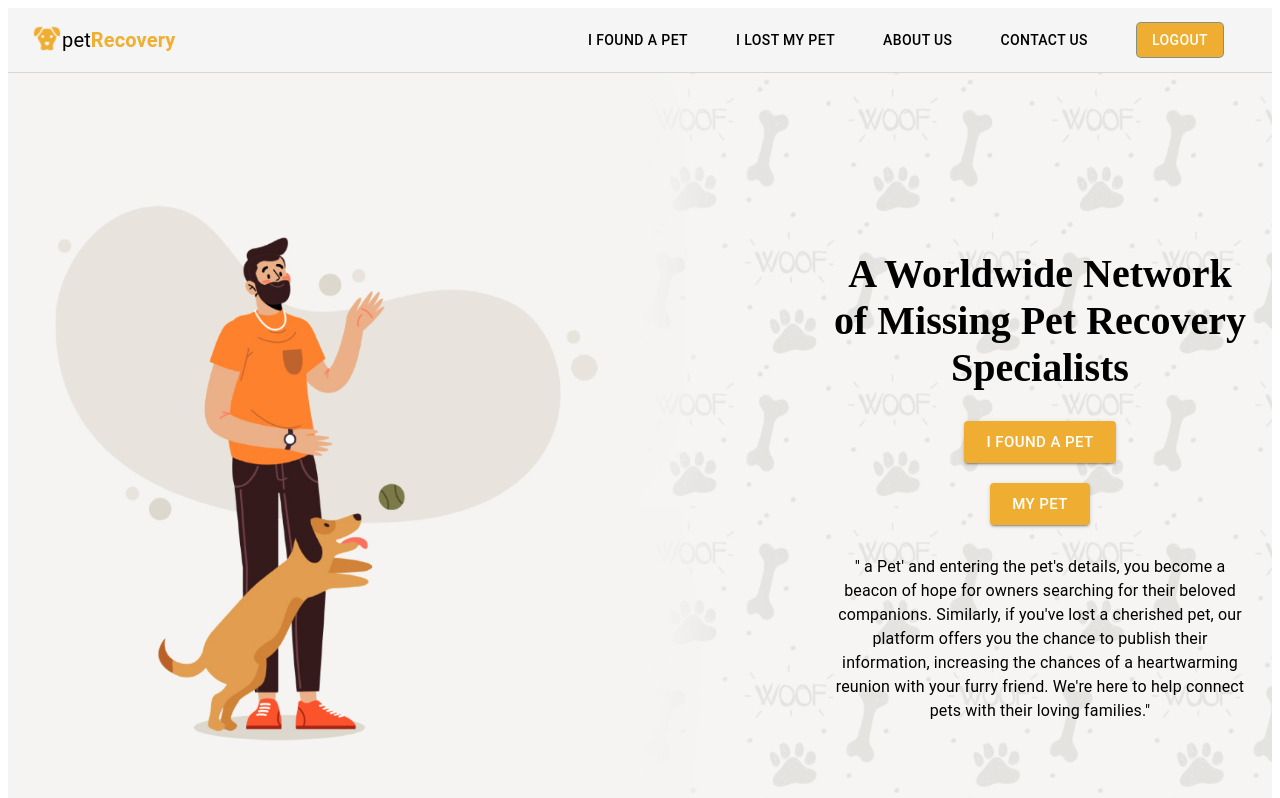
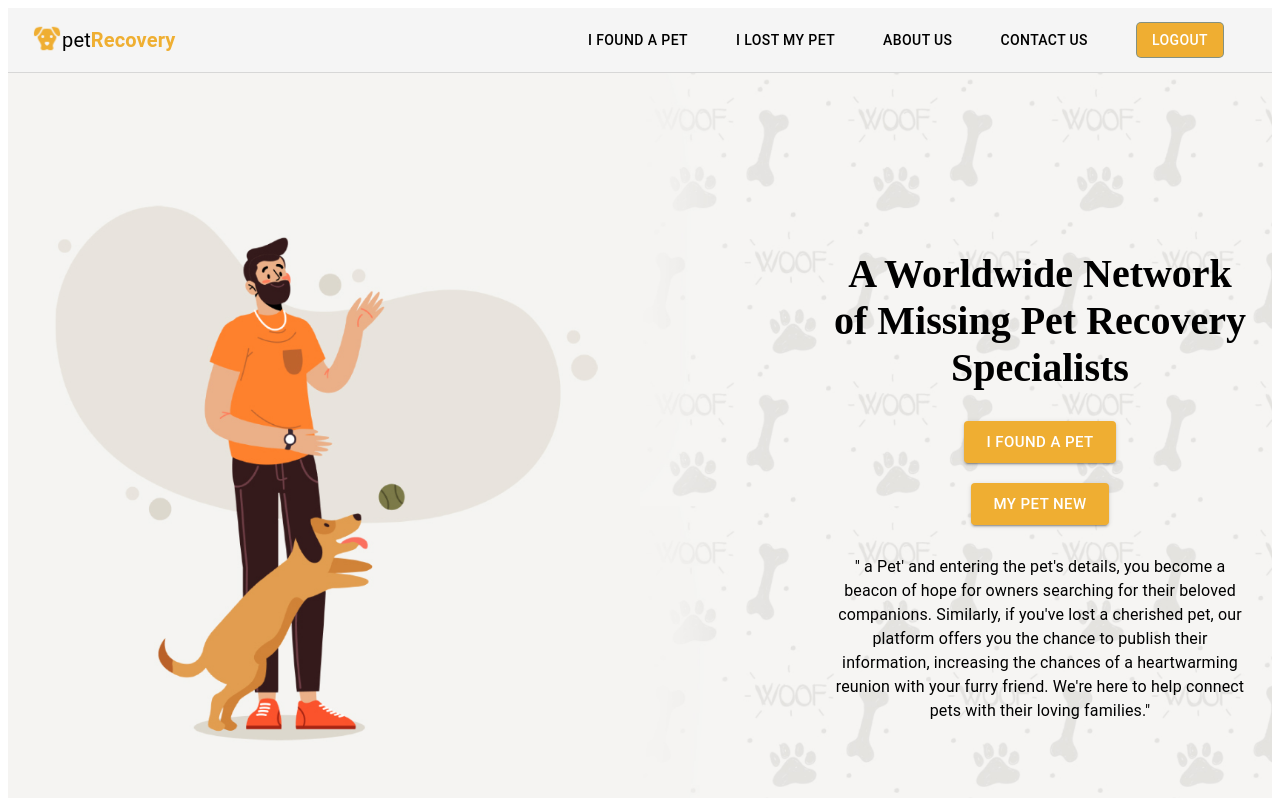
Before and after one commit to tishanW98/pet-recovery-webapp, a React (Create React App) app in the folder frontend/: page /home in a window 1280 px wide. Shown: the top 798 px of the page. Built offline with nearby package versions, Linux system fonts and the light colour scheme.

Commit message:
Update Home.js

```diff
--- a/frontend/src/components/Home.js
+++ b/frontend/src/components/Home.js
@@ -69,7 +69,7 @@ const Home = () => {
             component={Link}
             to="/signin"
           >
-             My Pet
+             My Pet new
           </Button>
           {/* Additional paragraph under the buttons */}
           <Typography variant="body1" style={{ marginTop: '20px', textAlign: 'center' }}>
```
